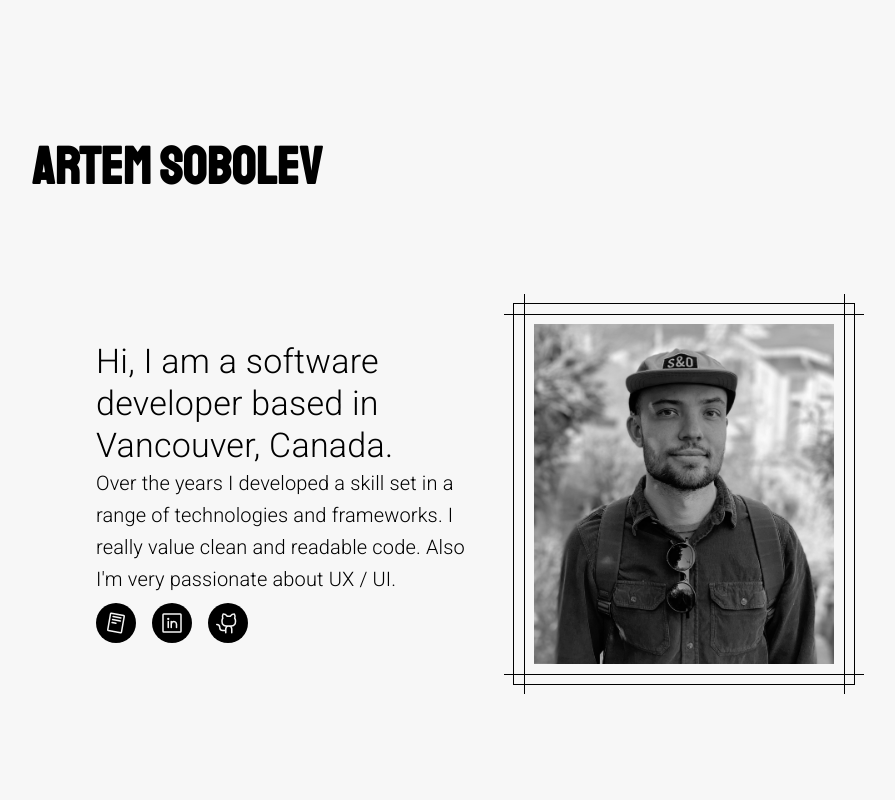
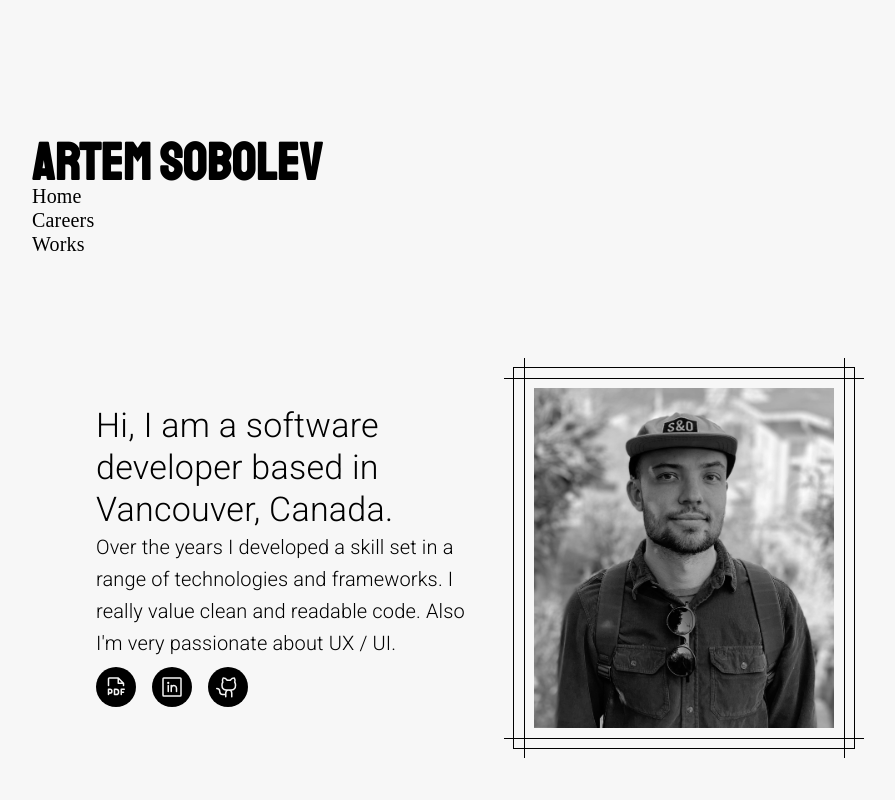
Before and after one commit to BirdyArt/about, a React (Vite) app in the folder portfolio/: page / in a window 1280 px wide. Shown: the top 800 px of the page, without its empty margins (160-1055 px from the left). Built offline with nearby package versions, Linux system fonts and the light colour scheme.

Commit message:
feat: added framer motion and routing

```diff
--- a/portfolio/package.json
+++ b/portfolio/package.json
@@ -17,9 +17,11 @@
     "@mui/lab": "^5.0.0-alpha.170",
     "@mui/material": "^5.15.18",
     "@phosphor-icons/react": "^2.1.5",
+    "framer-motion": "^11.3.30",
     "react": "^18.2.0",
     "react-awesome-reveal": "^4.2.11",
-    "react-dom": "^18.2.0"
+    "react-dom": "^18.2.0",
+    "react-router-dom": "^6.26.1"
   },
   "devDependencies": {
     "@types/react": "^18.2.66",
--- a/portfolio/src/App.tsx
+++ b/portfolio/src/App.tsx
@@ -1,18 +1,38 @@
-import { Box } from "@mui/material";
+import { BrowserRouter, Route, Routes, useLocation } from "react-router-dom";
+import { AnimatePresence } from "framer-motion";
+import AppBarTop from "./components/AppBar";
 import Hero from "./components/Hero";
-import AppBarTop from "./components/AppBar";
 import Careers from "./components/Careers";
 import Works from "./components/Works";
+import { Box } from "@mui/material";
 
-const App = () => {
+function App() {
   return (
-    <Box bgcolor={"#F7F7F7"}>
-      <AppBarTop />
-      <Hero />
-      <Careers />
-      <Works />
-    </Box>
+    <BrowserRouter>
+      <Box bgcolor={"#F7F7F7"}>
+        <AppBarTop />
+        <LocationProvider>
+          <RoutesWithAnimation />
+        </LocationProvider>
+      </Box>
+    </BrowserRouter>
   );
-};
+}
+
+function LocationProvider({ children }: { children: React.ReactNode }) {
+  return <AnimatePresence>{children}</AnimatePresence>;
+}
+
+function RoutesWithAnimation() {
+  const location = useLocation();
+
+  return (
+    <Routes location={location} key={location.key}>
+      <Route path="/" element={<Hero />} />
+      <Route path="/careers" element={<Careers />} />
+      <Route path="/works" element={<Works />} />
+    </Routes>
+  );
+}
 
 export default App;
--- a/portfolio/src/components/AppBar.tsx
+++ b/portfolio/src/components/AppBar.tsx
@@ -1,5 +1,6 @@
 import { AppBar, Box, Toolbar, Typography } from "@mui/material";
 import { JackInTheBox } from "react-awesome-reveal";
+import { NavLink } from "react-router-dom";
 
 const AppBarTop = () => {
   return (
@@ -28,6 +29,42 @@ const AppBarTop = () => {
               Artem Sobolev
             </Typography>
           </JackInTheBox>
+          <NavLink to="/" style={{ textDecoration: "none" }}>
+            <Typography
+              fontFamily={"montserrat"}
+              fontSize={20}
+              lineHeight={"24px"}
+              fontWeight={400}
+              textAlign={{ xs: "center", md: "left" }}
+              color="black"
+            >
+              Home
+            </Typography>
+          </NavLink>
+          <NavLink to="/careers" style={{ textDecoration: "none" }}>
+            <Typography
+              fontFamily={"montserrat"}
+              fontSize={20}
+              lineHeight={"24px"}
+              fontWeight={400}
+              textAlign={{ xs: "center", md: "left" }}
+              color="black"
+            >
+              Careers
+            </Typography>
+          </NavLink>
+          <NavLink to="/works" style={{ textDecoration: "none" }}>
+            <Typography
+              fontFamily={"montserrat"}
+              fontSize={20}
+              lineHeight={"24px"}
+              fontWeight={400}
+              textAlign={{ xs: "center", md: "left" }}
+              color="black"
+            >
+              Works
+            </Typography>
+          </NavLink>
         </Box>
       </Toolbar>
     </AppBar>
--- a/portfolio/src/components/Careers.tsx
+++ b/portfolio/src/components/Careers.tsx
@@ -12,6 +12,7 @@ import TimelineOppositeContent, {
   timelineOppositeContentClasses,
 } from "@mui/lab/TimelineOppositeContent";
 import { Fade, JackInTheBox } from "react-awesome-reveal";
+import { motion } from "framer-motion";
 
 const Careers = () => {
   const theme = useTheme();
@@ -21,6 +22,16 @@ const Careers = () => {
     : { [`& .${timelineItemClasses.root}:before`]: { flex: 0, padding: 0 } };
 
   return (
+    <motion.div
+      className="box"
+      initial={{ opacity: 0, scale: 0.5 }}
+      animate={{ opacity: 1, scale: 1 }}
+      transition={{
+        duration: 0.8,
+        delay: 0.5,
+        ease: [0, 0.71, 0.2, 1.01],
+      }}
+    >
       <Box
         height={{ xs: "100%", lg: window.innerHeight }}
         display={{ xs: "block", md: "flex" }}
@@ -66,14 +77,14 @@ const Careers = () => {
                   <Typography variant="body2">Vancouver, BC</Typography>
                   <Typography variant="body1" mt={2}>
                     As a frontend software developer, I am responsible for
-                  developing customer facing and internal UI and working closely
-                  with the product team to deliver the best user experience.
-                  Occasionally I would help backend team with smaller tasks in
-                  our .NET backend. I was working on revolutionary CEBA app that
-                  allowed clients seamlessly apply for loans and get instant
-                  approval. App had many complicated integrations (id
-                  verification, decisioning engine, bank account verification)
-                  and was able to handle large volumes.
+                    developing customer facing and internal UI and working
+                    closely with the product team to deliver the best user
+                    experience. Occasionally I would help backend team with
+                    smaller tasks in our .NET backend. I was working on
+                    revolutionary CEBA app that allowed clients seamlessly apply
+                    for loans and get instant approval. App had many complicated
+                    integrations (id verification, decisioning engine, bank
+                    account verification) and was able to handle large volumes.
                   </Typography>
                 </TimelineContent>
               </TimelineItem>
@@ -100,12 +111,13 @@ const Careers = () => {
                   </Typography>
                   <Typography variant="body2">Vancouver, BC</Typography>
                   <Typography variant="body1" mt={2}>
-                  As a software developer, I completely overhauled all company's
-                  marketplace apps UI (boat renting, baby gear marketplace etc.)
-                  using modern technologies and best practices. I introduced and
-                  implemented live chat (using sockets) and applications testing
-                  (E2E and Unit). I was also helping writing APIs (NodeJS) and
-                  working with databases (MongoDB).
+                    As a software developer, I completely overhauled all
+                    company's marketplace apps UI (boat renting, baby gear
+                    marketplace etc.) using modern technologies and best
+                    practices. I introduced and implemented live chat (using
+                    sockets) and applications testing (E2E and Unit). I was also
+                    helping writing APIs (NodeJS) and working with databases
+                    (MongoDB).
                   </Typography>
                 </TimelineContent>
               </TimelineItem>
@@ -163,12 +175,12 @@ const Careers = () => {
                   </Typography>
                   <Typography variant="body2">Vancouver, BC</Typography>
                   <Typography variant="body1" mt={2}>
-                  I did a lot of different jobs before I switched to tech. I was
-                  a coffee shop manager on Commercial Drive, product coordinator
-                  (that one actually was kind of technical as I was writing
-                  macros in Excel and working with Adobe creative suite) at
-                  large tourism company focused on Canada and Alaska and other
-                  various non tech jobs.
+                    I did a lot of different jobs before I switched to tech. I
+                    was a coffee shop manager on Commercial Drive, product
+                    coordinator (that one actually was kind of technical as I
+                    was writing macros in Excel and working with Adobe creative
+                    suite) at large tourism company focused on Canada and Alaska
+                    and other various non tech jobs.
                   </Typography>
                 </TimelineContent>
               </TimelineItem>
@@ -176,6 +188,7 @@ const Careers = () => {
           </Timeline>
         </Box>
       </Box>
+    </motion.div>
   );
 };
 
--- a/portfolio/src/components/Hero.tsx
+++ b/portfolio/src/components/Hero.tsx
@@ -1,7 +1,8 @@
 import { Box, IconButton, Typography } from "@mui/material";
 import { Fade } from "react-awesome-reveal";
 import Typewriter from "./TypeWriter";
-import { GithubLogo, LinkedinLogo, ReadCvLogo } from "@phosphor-icons/react";
+import { FilePdf, GithubLogo, LinkedinLogo } from "@phosphor-icons/react";
+import { motion } from "framer-motion";
 
 const Hero = () => {
   return (
@@ -44,9 +45,16 @@ const Hero = () => {
               py={1}
               justifyContent={{ xs: "center", md: "start" }}
             >
+              <motion.div
+                whileHover={{ scale: 1.2 }}
+                whileTap={{
+                  scale: 0.8,
+                }}
+              >
                 <IconButton
                   href="/cv.pdf"
                   download
+                  type="contained"
                   sx={{
                     bgcolor: "black",
                     color: "#F5F5F5",
@@ -57,8 +65,15 @@ const Hero = () => {
                   }}
                   aria-label="read cv link"
                 >
-                <ReadCvLogo />
+                  <FilePdf />
                 </IconButton>
+              </motion.div>
+              <motion.div
+                whileHover={{ scale: 1.2 }}
+                whileTap={{
+                  scale: 0.8,
+                }}
+              >
                 <IconButton
                   href="https://www.linkedin.com/in/artem-sobolev/"
                   target="_blank"
@@ -74,6 +89,13 @@ const Hero = () => {
                 >
                   <LinkedinLogo />
                 </IconButton>
+              </motion.div>
+              <motion.div
+                whileHover={{ scale: 1.2 }}
+                whileTap={{
+                  scale: 0.8,
+                }}
+              >
                 <IconButton
                   href="https://github.com/BirdyArt"
                   target="_blank"
@@ -89,6 +111,7 @@ const Hero = () => {
                 >
                   <GithubLogo />
                 </IconButton>
+              </motion.div>
             </Box>
           </Fade>
         </Box>
```
Also changed, not shown: 1 other file (tests, documents, lock files or other folders). Lines whose indentation alone changed are shown as unchanged.
